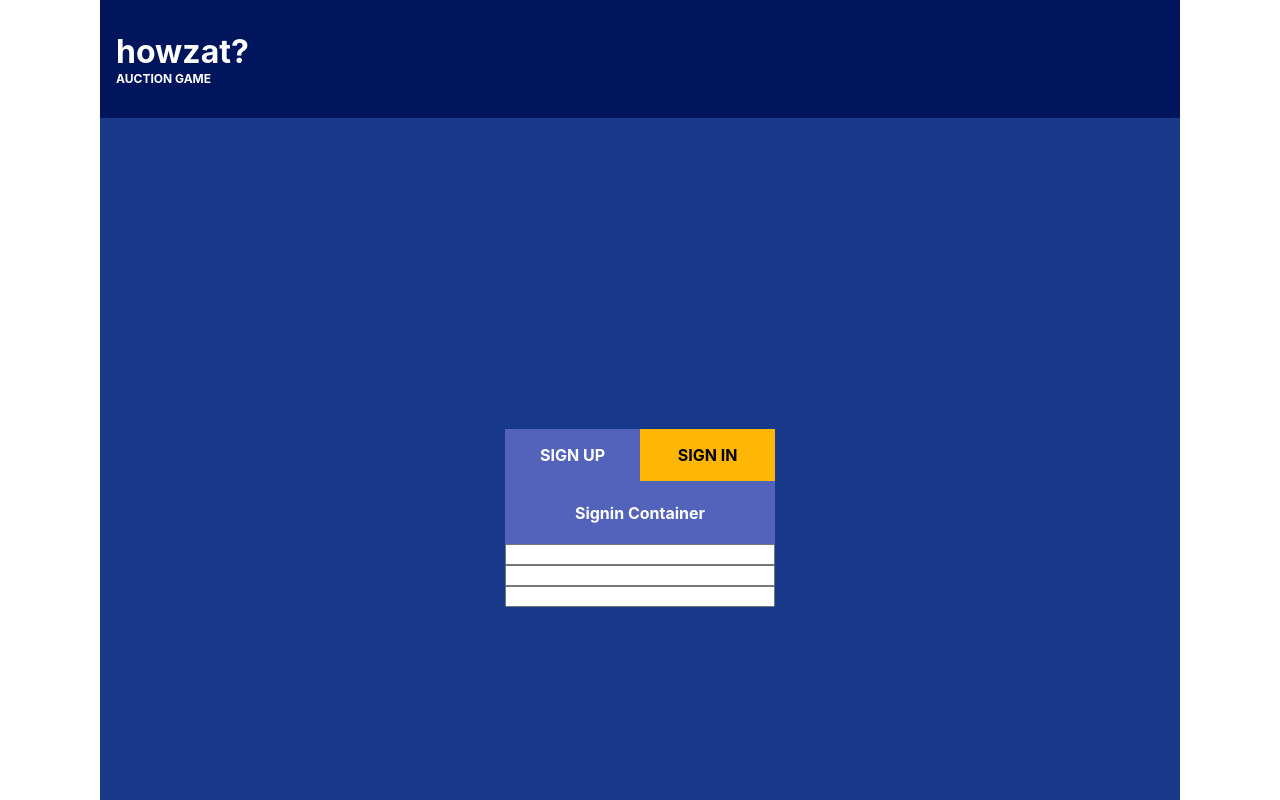
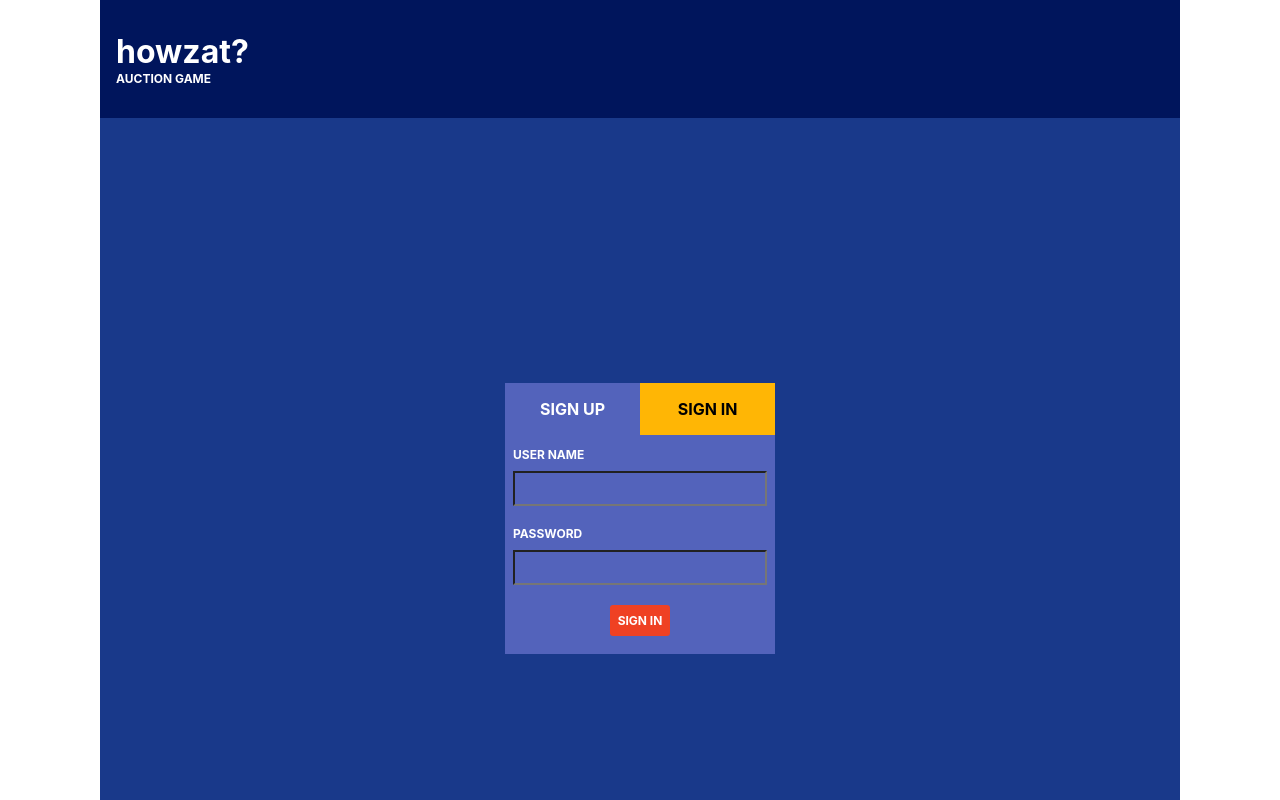
Before and after one commit to vignesh-em/howzat, a React (Create React App) app: page /login in a window 1280 px wide. Both pictures are taken after a click on the element "SIGN IN". Shown: the top 800 px of the page. Built offline with nearby package versions, Linux system fonts and the light colour scheme.

Commit message:
Design sign-in component

```diff
--- a/src/components/SignInForm/SignInForm.js
+++ b/src/components/SignInForm/SignInForm.js
@@ -1,14 +1,30 @@
 import React, {Component} from "react";
+import "./signinform.css";
 
 class SignInForm extends Component {
+
+    constructor(props) {
+        super(props);
+        this.handleClick = this.handleClick.bind(this);
+    }
+
+    handleClick(event) {
+        console.log(event);
+    }
+
     render() {
         return (
             <form>
-                <div className="sign-up-container">
-                    <h4 style={{'text-align': 'center'}}>Signin Container</h4>
-                    <input type="text"/>
-                    <input type="text"/>
-                    <input type="text"/>
+                <div className="sign-in-container">
+                    <div className="sign-in-input-field-container">
+                        <label htmlFor="username" className="sign-in-label">User Name</label>
+                        <input name="username" type="text" className="sign-in-input-text-field"/>
+                    </div>
+                    <div className="sign-in-input-field-container">
+                        <label htmlFor="password" className="sign-in-label">Password</label>
+                        <input name="password" type="password" className="sign-in-input-text-field"/>
+                    </div>
+                    <span className="sign-in-button" onClick={this.handleClick}>Sign In</span>
                 </div>
             </form>
         );
--- /dev/null
+++ b/src/components/SignInForm/signinform.css
@@ -0,0 +1,37 @@
+.sign-in-container {
+    display: flex;
+    flex-direction: column;
+}
+
+.sign-in-input-text-field {
+    background: #00000000;
+    width: 100%;
+    box-sizing: border-box;
+    color: #ffffff;
+    font-size: 1.25rem;
+    outline-style: none;
+    margin-top: 0.5rem;
+    padding: 0.25rem;
+}
+
+.sign-in-input-field-container {
+    padding: 0.5rem;
+}
+
+.sign-in-label {
+    text-transform: uppercase;
+    font-size: 0.75rem;
+    font-weight: bold;
+}
+
+.sign-in-button {
+    align-self: center;
+    margin: 1em auto 1.5em auto;
+    text-transform: uppercase;
+    font-size: 0.75rem;
+    font-weight: bold;
+    padding: 0.5rem;
+    background-color: #ef4123;
+    border-radius: 0.2rem;
+    cursor: default;
+}
```
